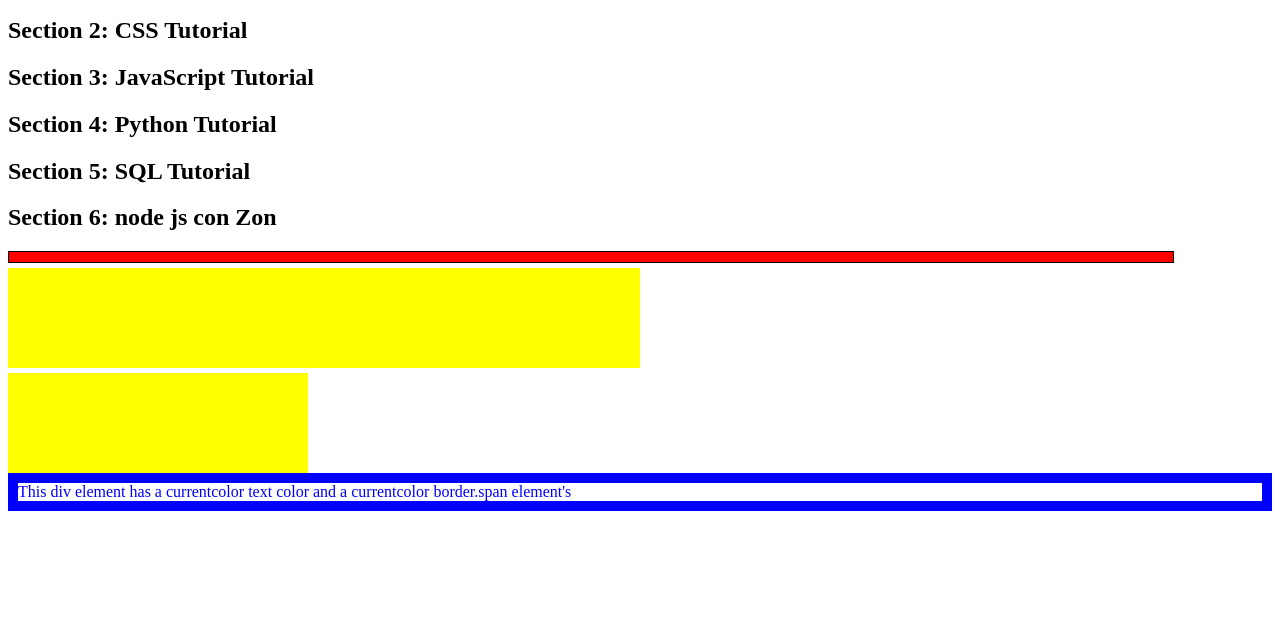
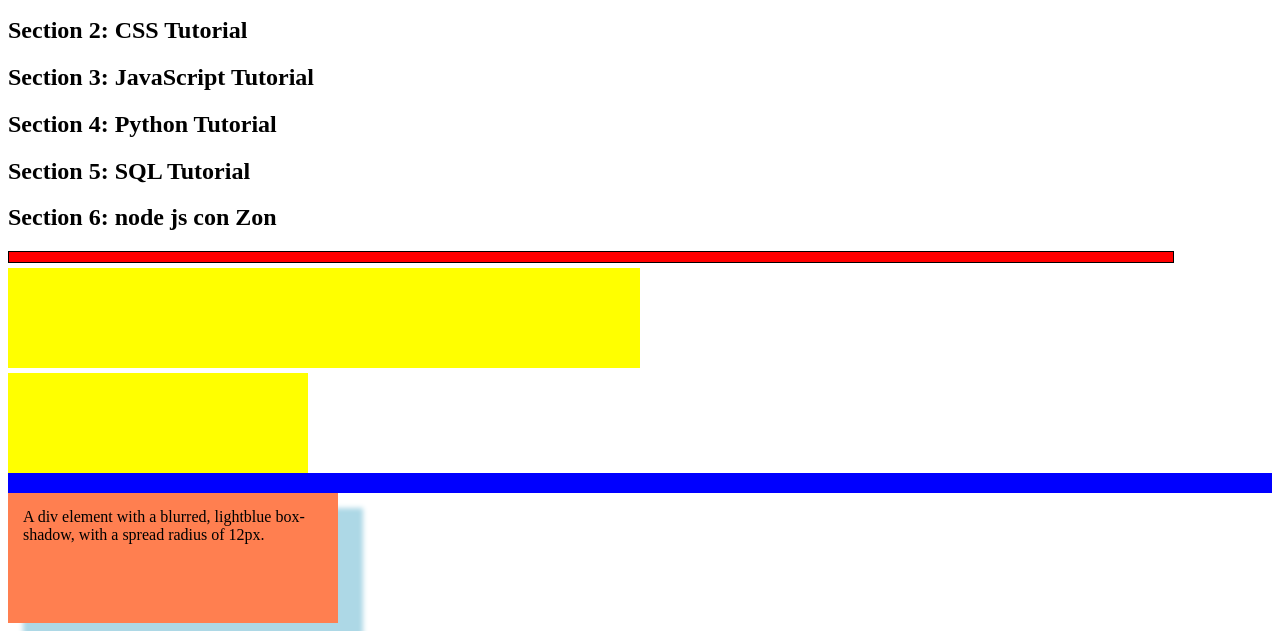
Before and after one commit to apuntesnavarrete/practica_css, a plain HTML site: page index.html in a window 1280 px wide. Shown: the part 478-1109 px from the top of the page. Before the commit the page ends 997 px from the top, so only its background shows below. Drawn offline with Linux system fonts and the light colour scheme.

Commit message:
box-shadow

```diff
--- a/index.css
+++ b/index.css
@@ -91,7 +91,17 @@ p.small-caps {
     }
 
 
-    .currentcolor {
+    .current-color {
       color: blue;
       border: 10px solid currentcolor;
     }
+
+
+    .box-shadow {
+      width: 300px;
+      height: 100px;
+      padding: 15px;
+      background-color: coral;
+      box-shadow: 20px 20px 5px 5px  lightblue;
+      /* el 4to numero crece la sombra */
+    }
--- a/index.html
+++ b/index.html
@@ -47,8 +47,12 @@
 
       </div>
 
-      <div class="currentcolor ">
-        This div element has a currentcolor text color and a currentcolor  border.<span>span element's</span>
-        </div
+      <div class="current-color">
+
+      </div>
+
+      <div class="box-shadow">A div element with a blurred, lightblue box-shadow, with a spread radius of 12px.</div>
+
+
 </body>
 </html>
```
